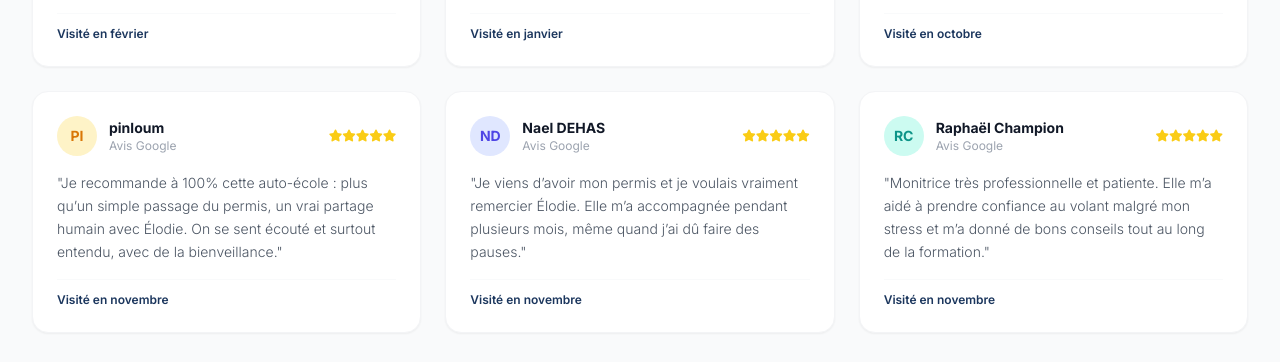
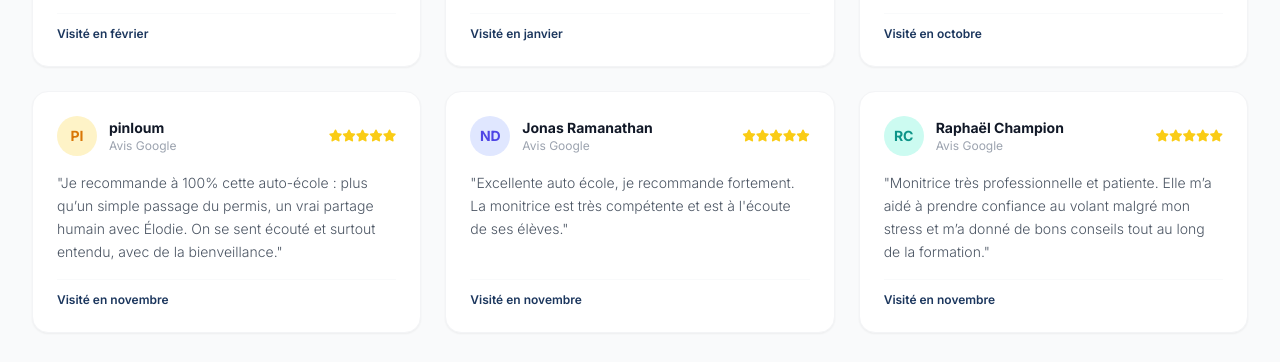
Before and after one commit to nathan-potier/elo-permis-website, a website: page index.html in a window 1280 px wide. Shown: the part 3333-3695 px from the top of the page. Drawn offline with nearby package versions, Linux system fonts and the light colour scheme.

Commit message:
avis jonas

```diff
--- a/index.html
+++ b/index.html
@@ -531,21 +531,21 @@
                     <div class="mt-4 pt-3 border-t border-gray-50 text-xs font-semibold text-brandBlue">Visité en novembre</div>
                 </div>
 
-                <!-- Nael DEHAS -->
+                <!-- Jonas RAMANATHAN -->
                 <div class="bg-white p-6 rounded-2xl shadow-sm border border-gray-100 flex flex-col justify-between">
                     <div>
                         <div class="flex items-center justify-between mb-4">
                             <div class="flex items-center space-x-3">
                                 <div class="w-10 h-10 rounded-full bg-indigo-100 text-indigo-600 font-bold flex items-center justify-center text-sm">ND</div>
                                 <div>
-                                    <h4 class="font-bold text-sm text-gray-900">Nael DEHAS</h4>
+                                    <h4 class="font-bold text-sm text-gray-900">Jonas Ramanathan</h4>
                                     <p class="text-xs text-gray-400">Avis Google</p>
                                 </div>
                             </div>
                             <div class="text-yellow-400 text-xs flex"><i class="fa-solid fa-star"></i><i class="fa-solid fa-star"></i><i class="fa-solid fa-star"></i><i class="fa-solid fa-star"></i><i class="fa-solid fa-star"></i></div>
                         </div>
                         <p class="text-sm text-gray-600 leading-relaxed font-light">
-                            "Je viens d’avoir mon permis et je voulais vraiment remercier Élodie. Elle m’a accompagnée pendant plusieurs mois, même quand j’ai dû faire des pauses."
+                            "Excellente auto école, je recommande fortement. La monitrice est très compétente et est à l'écoute de ses élèves."
                         </p>
                     </div>
                     <div class="mt-4 pt-3 border-t border-gray-50 text-xs font-semibold text-brandBlue">Visité en novembre</div>
```
